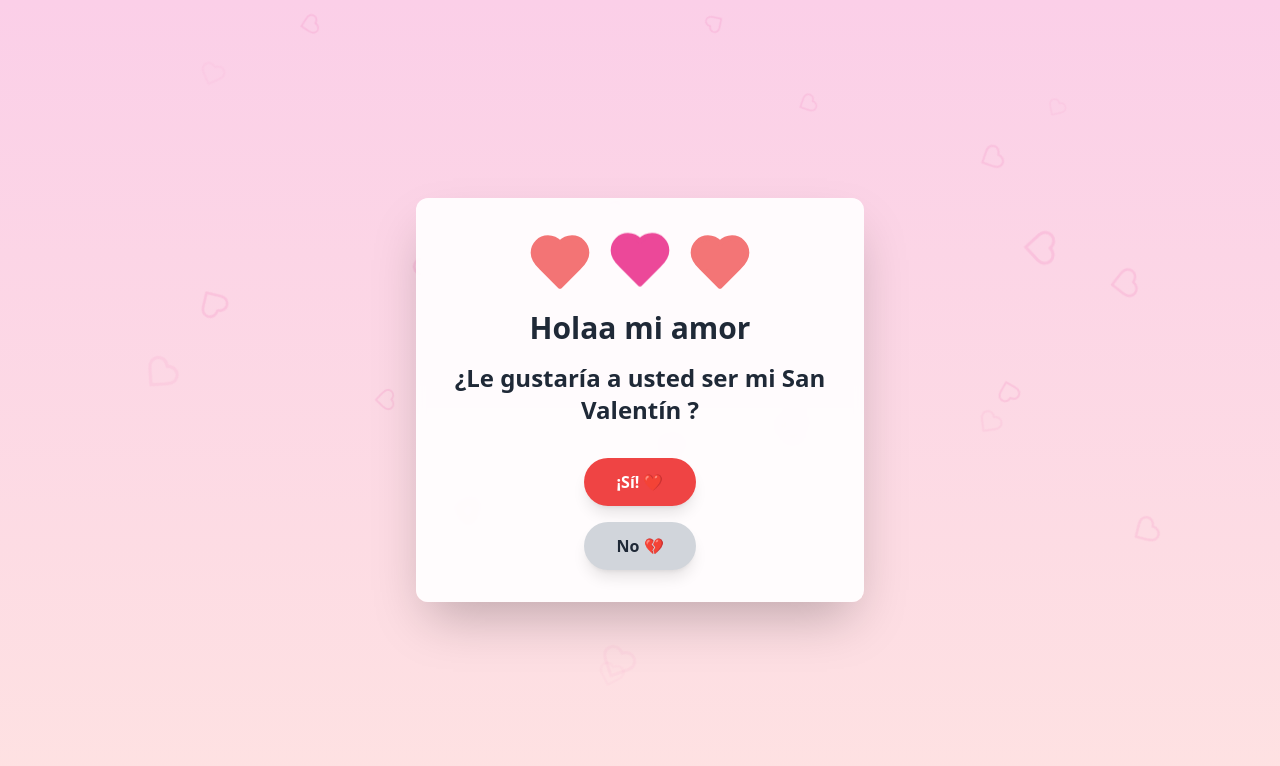
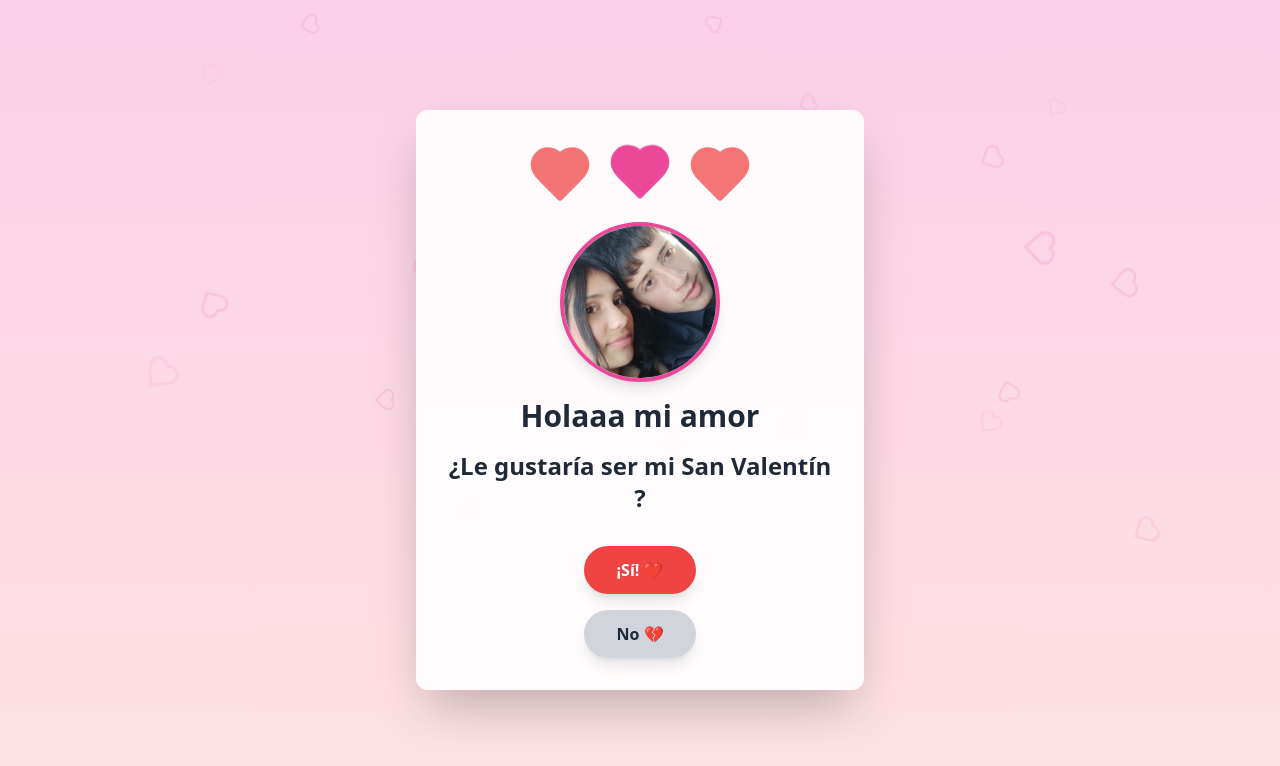
Before and after one commit to Rodriiiiiii/Test3, a React (Vite) app: page / in a window 1280 px wide. Shown: the top 766 px of the page. Built offline with nearby package versions, Linux system fonts and the light colour scheme.

Commit message:
cambio de letras, imagen en inicio

```diff
--- a/src/App.tsx
+++ b/src/App.tsx
@@ -1,5 +1,8 @@
 import React, { useState } from 'react';
 import { Heart, HeartCrack, Gift as GiftBox, PartyPopper, Stars } from 'lucide-react';
+import amorImg from '../img/amor.jpg'; // Importa la imagen
+
+
 
 function FloatingHearts() {
   return (
@@ -102,10 +105,10 @@ function App() {
 
           <div className="bg-white/80 backdrop-blur-sm rounded-2xl p-8 shadow-xl">
             <h1 className="text-4xl font-bold text-red-600 mb-6">
-              ¡Esoooo! ¡Noss vemooooooos! 💑
+              ¡Esoooo! ¡Nos vemooooooos mi amor! 😘💕
             </h1>
             <p className="text-xl text-pink-700 mb-6">
-              Que sea un dia muy bonito ❤️
+              Que sea un dia muy bonito 🌹
             </p>
             {!showGift && (
               <button
@@ -144,8 +147,18 @@ function App() {
             <Heart className="w-16 h-16 text-pink-500 animate-bounce" fill="currentColor" />
             <Heart className="w-16 h-16 text-red-500 animate-pulse" fill="currentColor" />
           </div>
-          <h1 className="text-3xl font-bold text-gray-800 mb-2">Holaa mi amor</h1>
-          <h2 className="text-2xl font-bold text-gray-800">¿Le gustaría a usted ser mi San Valentín ?</h2>
+
+          {/*  Aquí agregué la imagen */}
+          <div className="flex justify-center">
+            <img
+              src={amorImg}
+              alt="Foto de amor"
+              className="w-40 h-40 object-cover rounded-full border-4 border-pink-500 shadow-lg"
+            />
+          </div>
+
+          <h1 className="text-3xl font-bold text-gray-800 mb-2">Holaaa mi amor</h1>
+          <h2 className="text-2xl font-bold text-gray-800">¿Le gustaría ser mi San Valentín ?</h2>
           {noCount > 0 && (
             <div className="flex items-center justify-center gap-2 text-pink-600">
               <HeartCrack className="w-5 h-5" />
```
Also changed, not shown: img/amor.jpg (added).
